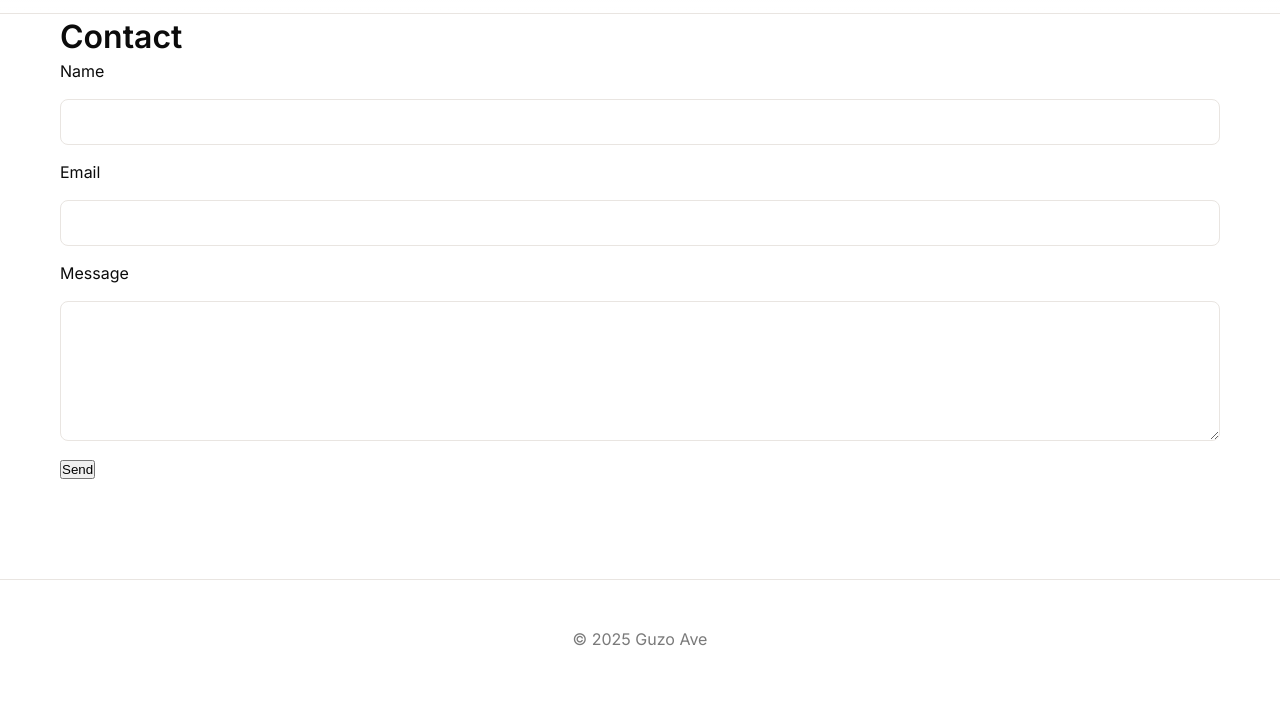
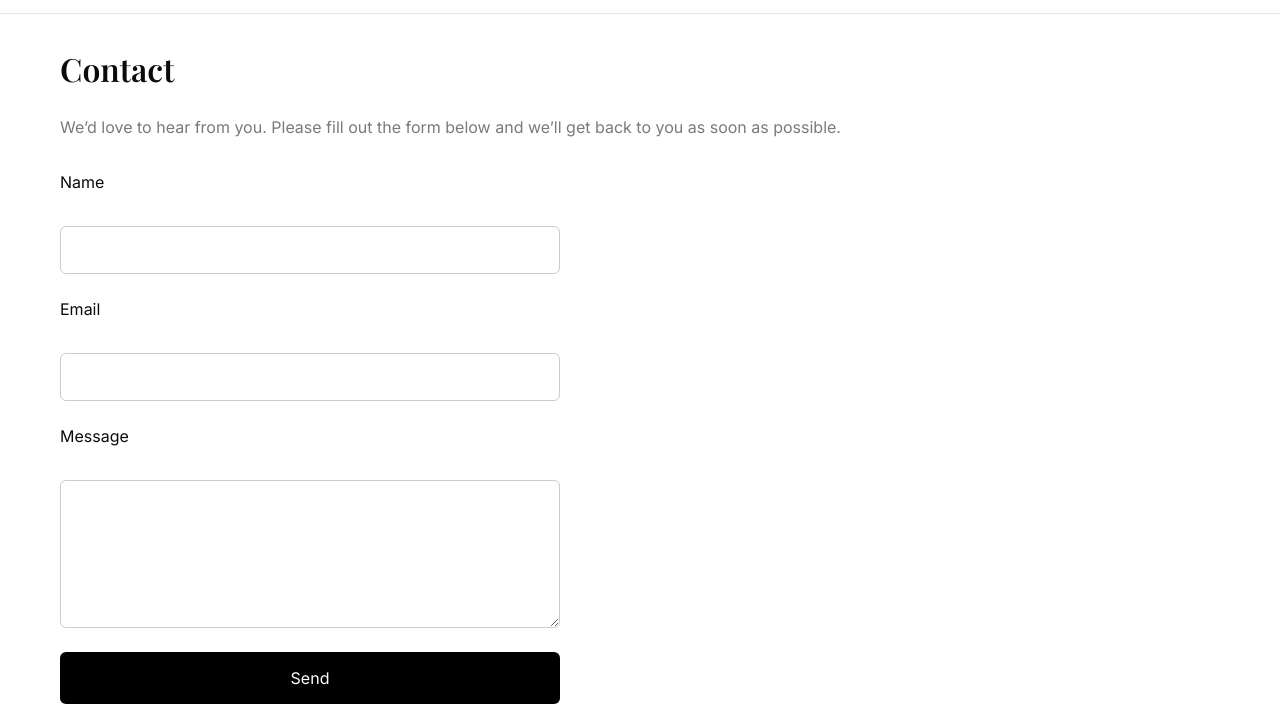
Before and after one commit to MichelleGuzowski/GuzoAve, a plain HTML site: page project-root/contact.html in a window 1280 px wide. Shown: the part 63-788 px from the top of the page. Drawn offline with nearby package versions, Linux system fonts and the light colour scheme.

Commit message:
Contact Page Fixed

```diff
--- a/project-root/contact.html
+++ b/project-root/contact.html
@@ -3,8 +3,8 @@
 <head>
   <meta charset="utf-8" />
   <meta name="viewport" content="width=device-width,initial-scale=1" />
-  <meta name="description" content="Guzo Ave — Minimal luxury. Curated pieces with editorial photography." />
-  <title>Guzo Ave — Modern Minimal Fashion</title>
+  <meta name="description" content="Guzo Ave — Minimal luxury. Contact page." />
+  <title>Contact — Guzo Ave</title>
 
   <!-- Fonts -->
   <link rel="preconnect" href="https://fonts.googleapis.com">
@@ -13,6 +13,72 @@
 
   <link rel="icon" href="assets/images/favicon.ico" />
   <link rel="stylesheet" href="assets/css/style.css" />
+  <style>
+    /* Contact-specific styles to match checkout */
+    main.wrap {
+      font-family: 'Inter', sans-serif;
+      margin-top: 2rem;
+      margin-bottom: 4rem;
+    }
+
+    h2.section-title {
+      font-family: 'Playfair Display', serif;
+      font-weight: 600;
+      font-size: 2rem;
+      margin-bottom: 1.5rem;
+    }
+
+    p.kicker {
+      margin-bottom: 2rem;
+      font-size: 1rem;
+      color: var(--muted, #666);
+    }
+
+    form#contactForm {
+      display: flex;
+      flex-direction: column;
+      gap: 1.5rem;
+      max-width: 500px;
+    }
+
+    form#contactForm label {
+      font-weight: 500;
+      margin-bottom: 0.5rem;
+      display: block;
+    }
+
+    form#contactForm input,
+    form#contactForm textarea {
+      padding: 0.8rem 1rem;
+      font-size: 1rem;
+      border: 1px solid #ccc;
+      border-radius: 6px;
+      font-family: 'Inter', sans-serif;
+      width: 100%;
+      box-sizing: border-box;
+    }
+
+    form#contactForm button {
+      padding: 1rem 1.5rem;
+      font-size: 1rem;
+      background-color: #000;
+      color: #fff;
+      border: none;
+      border-radius: 6px;
+      cursor: pointer;
+      font-family: 'Inter', sans-serif;
+      transition: background-color 0.3s ease;
+    }
+
+    form#contactForm button:hover {
+      background-color: #333;
+    }
+
+    .feedback {
+      font-size: 0.95rem;
+      color: crimson;
+    }
+  </style>
 </head>
 
 <body>
@@ -30,32 +96,36 @@
           <li><a href="contact.html">Contact</a></li>
         </ul>
       </nav>
+
       <div class="cart-wrap">
         <a class="cart-btn" href="checkout.html" style="display:flex; align-items:center; gap:0.4rem;">
           <img src="assets/images/shopping-bag.jpg" alt="Shopping Bag" style="width:24px; height:24px;">
         </a>
       </div>
-
     </div>
   </header>
 
+  <!-- MAIN -->
+  <main class="wrap">
+    <h2 class="section-title">Contact</h2>
+    <p class="kicker">We’d love to hear from you. Please fill out the form below and we’ll get back to you as soon as possible.</p>
 
-  <main class="wrap">
-    <h1>Contact</h1>
     <form id="contactForm" novalidate>
-      <label for="name">Name</label>
+      <label for="nameContact">Name</label>
       <input id="nameContact" name="name" required minlength="2">
-      <label for="email">Email</label>
+
+      <label for="emailContact">Email</label>
       <input id="emailContact" name="email" type="email" required>
-      <label for="message">Message</label>
-      <textarea id="messageContact" name="message" required minlength="10"></textarea>
-      <div class="form-actions">
+
+      <label for="messageContact">Message</label>
+      <textarea id="messageContact" name="message" required minlength="10" rows="6"></textarea>
+
       <button type="submit">Send</button>
-      </div>
       <div id="formFeedback" class="feedback" aria-live="polite"></div>
     </form>
   </main>
 
+  <!-- FOOTER -->
   <footer class="site-footer">
     <div class="wrap">
       <p>&copy; <span id="yearContactPage"></span> Guzo Ave</p>
```
Also changed, not shown: project-root/shop.html (+10 -6 lines). Lines whose indentation alone changed are shown as unchanged.
